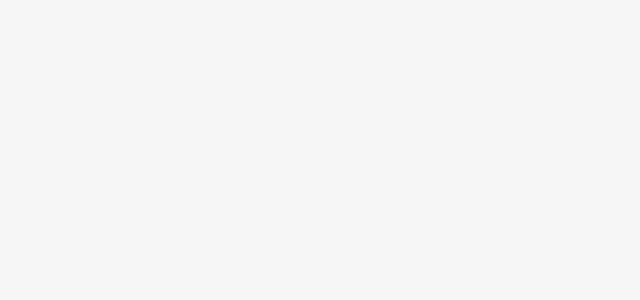
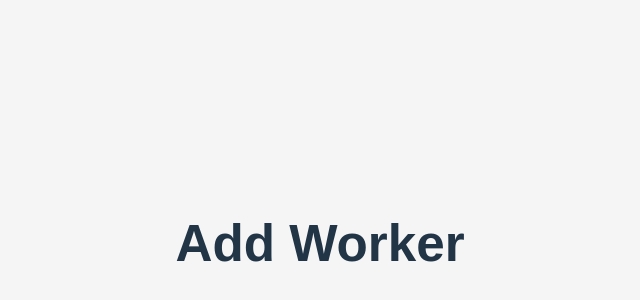
Before and after one commit to tyhow99/Event-Management-System, a React (Vite) app in the folder frontend/: page /AddWorker in a window 1280 px wide. Before the commit this address had no page. Shown: the part 156-456 px from the top of the page, without its empty margins (320-960 px from the left). Built offline with nearby package versions, Linux system fonts and the light colour scheme.

Commit message:
Add AddWorker Page

```diff
--- a/frontend/src/App.jsx
+++ b/frontend/src/App.jsx
@@ -7,6 +7,7 @@ import WorkerSchedule from './pages/WorkerSchedule';
 import VendorInformation from './pages/VendorInformation';
 import EventSchedule from './pages/EventSchedule';
 import Login from './pages/LoginPage';
+import AddWorker from './pages/AddWorker';
 import { BrowserRouter, Routes, Route, Navigate } from "react-router-dom";
 import { useState, useEffect } from 'react';
 
@@ -56,6 +57,11 @@ function App() {
             <VendorInformation />
           </ProtectedRoute>
         } />
+        <Route path="/AddWorker" element={
+
+            <AddWorker />
+
+        } />
       </Routes>
       {isAuthenticated && <Footer />}
     </BrowserRouter>
--- /dev/null
+++ b/frontend/src/pages/AddWorker.jsx
@@ -0,0 +1,13 @@
+import { useEffect, useState } from 'react';
+import axios from 'axios';
+
+const AddWorker = () => {
+
+    return (
+        <div>
+            <h1>Add Worker</h1>
+        </div>
+    );
+};
+
+export default AddWorker;
--- a/frontend/src/pages/WorkerInformation.jsx
+++ b/frontend/src/pages/WorkerInformation.jsx
@@ -1,5 +1,6 @@
 import { useEffect, useState } from 'react';
 import axios from 'axios';
+import { Link } from 'react-router-dom';
 
 const WorkerInformation = () => {
   const [workers, setWorkers] = useState([]);
@@ -68,6 +69,9 @@ const WorkerInformation = () => {
           Next
         </button>
       </div>
+
+      <Link to="/AddWorker" className="btn add-worker-btn">Add Worker</Link>
+
     </div>
   );
 };
```
